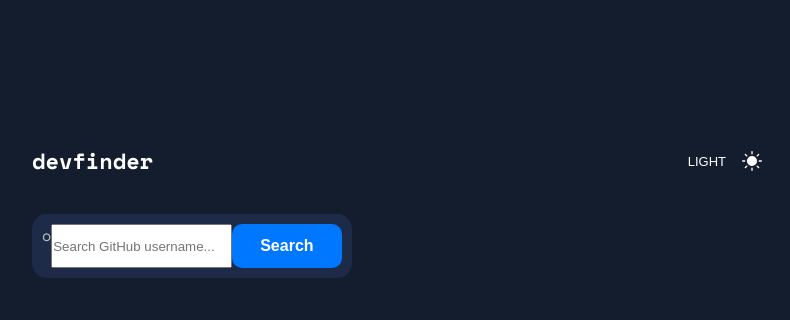
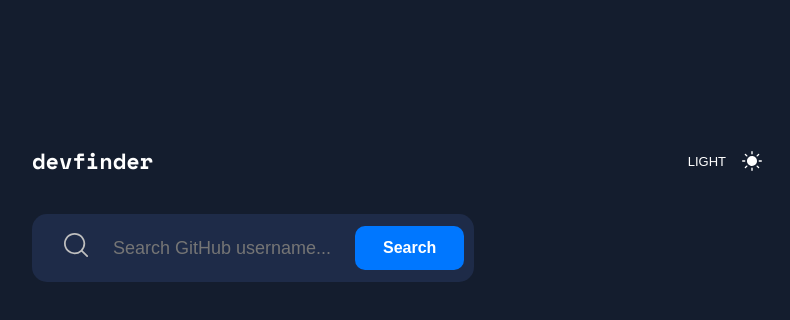
Before and after one commit to AljoschaNy/github-user-search-app, a React (Vite) app: page / in a window 1280 px wide. Shown: the top 320 px of the page, without its empty margins (243-1033 px from the left). Built offline with nearby package versions, Linux system fonts and the light colour scheme.

Commit message:
Add search icon and more styles to Searchbar component, add drop-shadow variable for light theme

```diff
--- a/src/components/searchbar/Searchbar.css
+++ b/src/components/searchbar/Searchbar.css
@@ -1,12 +1,32 @@
 .searchbar {
     display: flex;
     justify-self: flex-start;
+    align-items: center;
     background-color: var(--bg-secondary);
     border-radius: 15px;
-    padding: 10px;
+    padding: 10px 10px 10px 32px;
     margin-top: 36px;
 }
 
+.searchbar-input {
+    width: 100%;
+    font-size: 1.125rem;
+    color: var(--text-color);
+    background: none;
+    margin-left: 24px;
+    border: none;
+    outline: none;
+    height: 48px;
+}
+
+html.light .searchbar{
+    box-shadow: 0 16px 30px -10px var(--drop-shadow);
+}
+
+.searchbar-input:hover {
+    cursor: pointer;
+}
+
 .searchbar-button {
-    margin-left: auto;
+    margin-left: 10px;
 }
--- a/src/components/searchbar/Searchbar.tsx
+++ b/src/components/searchbar/Searchbar.tsx
@@ -1,10 +1,13 @@
 import RegularButton from "../buttons/RegularButton";
+import SearchSvg from "../icons/SearchSvg";
 import "./Searchbar.css";
 
 function Searchbar() {
   return (
     <section className="searchbar">
-            <p>o</p>
+      <div className="search-icon">
+        <SearchSvg />
+      </div>
       <input
         type="text"
         className="searchbar-input"
--- a/src/index.css
+++ b/src/index.css
@@ -29,6 +29,7 @@
   --text-color: hsl(217, 35%, 45%);
   --text-color-full: hsl(217, 21%, 21%);
   --text-color-aside: hsl(217, 35%, 20%);
+  --drop-shadow: hsla(227, 46%, 51%, 20%)
 }
 
 /* General Styles */
```
Lines whose indentation alone changed are shown as unchanged.
